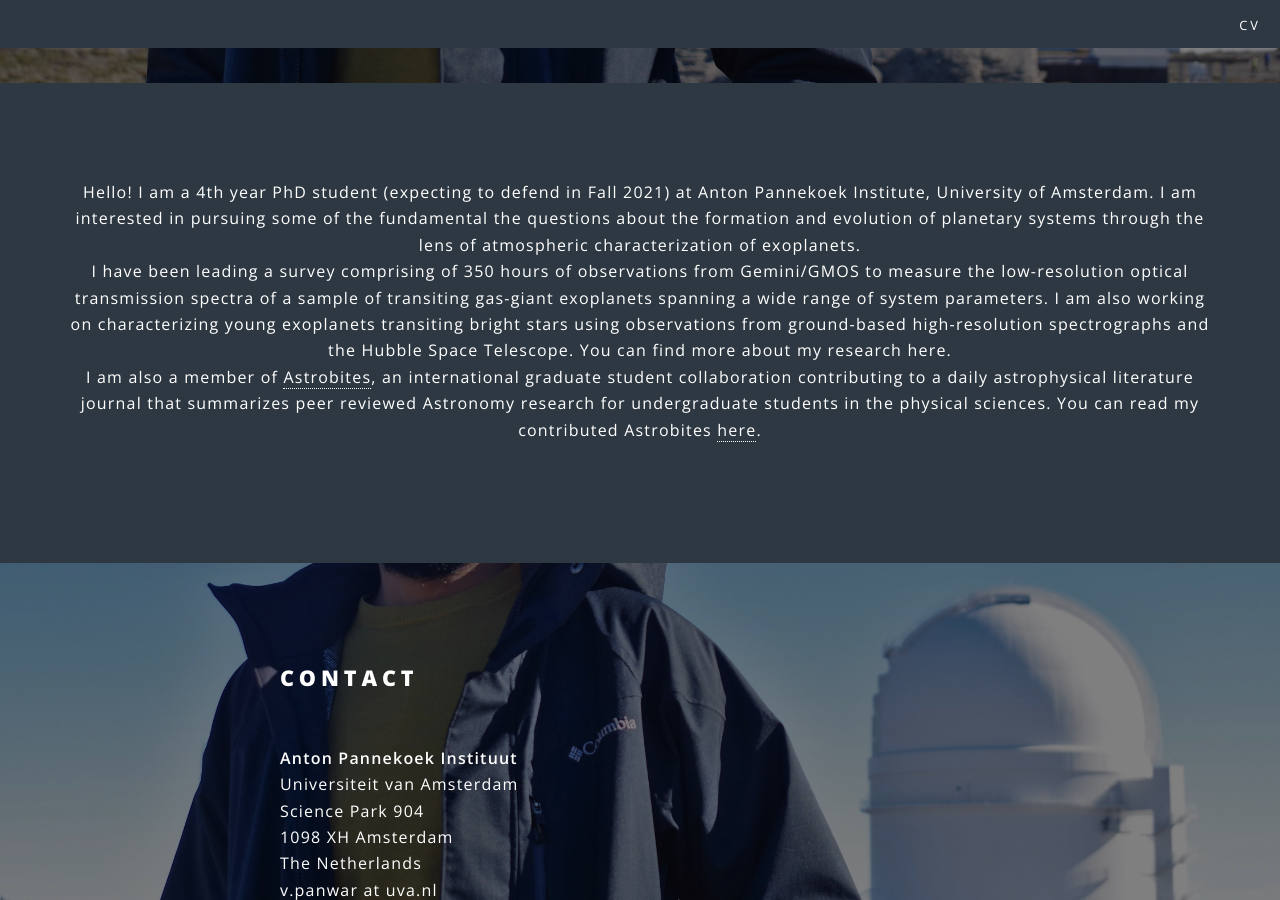
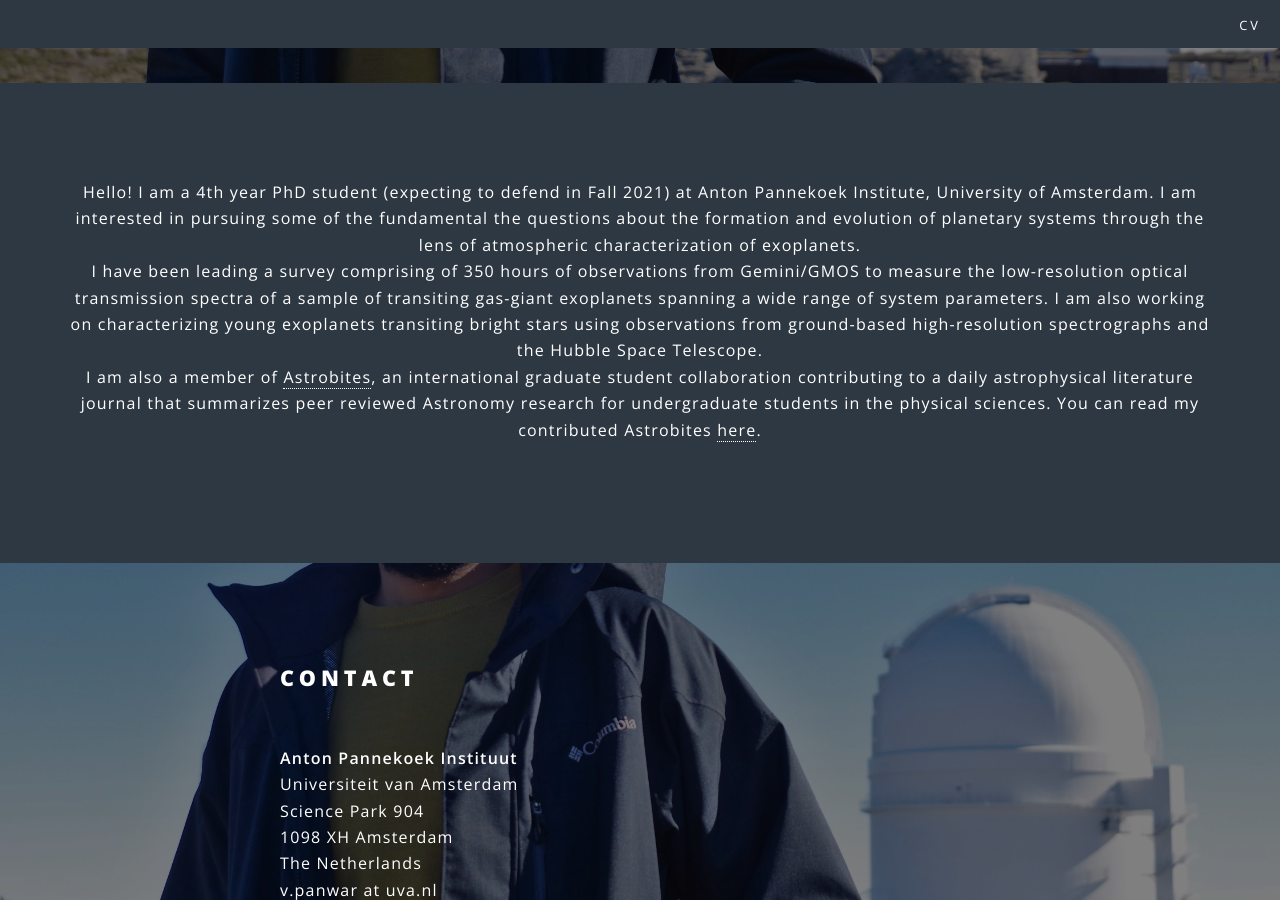
Before and after one commit to vatsalpanwar/vatsalpanwar.github.io, a Jekyll site: the page built from index.html, in a window 1280 px wide and 900 px high, scrolled down 817 px. Built offline with Jekyll 4.4.1, drawn with Linux system fonts in a browser that asks for light colours.

Commit message:
Updated description

```diff
--- a/index.html
+++ b/index.html
@@ -35,7 +35,7 @@ layout: landing
 									I am also working on characterizing
 									young exoplanets transiting bright stars using observations
 									from ground-based high-resolution spectrographs
-									and the Hubble Space Telescope. You can find more about my research here.<br />
+									and the Hubble Space Telescope. <br />
 									I am also a member of <a href="https://astrobites.org/">Astrobites</a>,
 									an international graduate student collaboration contributing to
 									a daily astrophysical literature journal that summarizes peer reviewed
```
